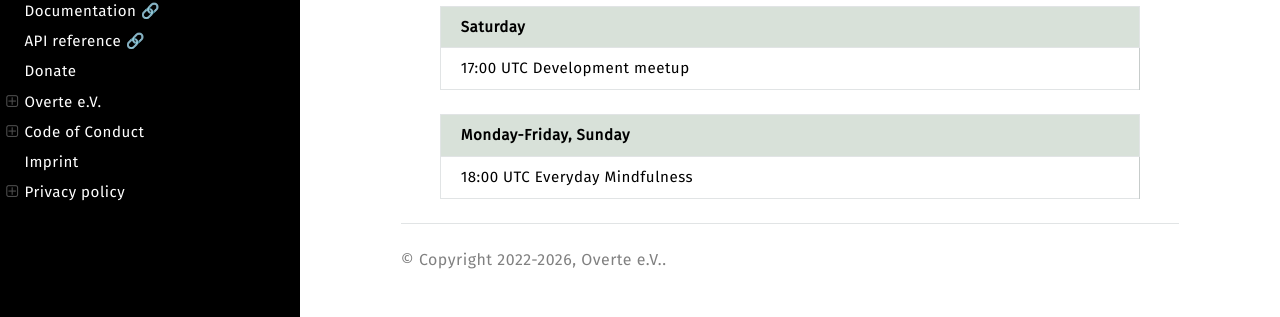
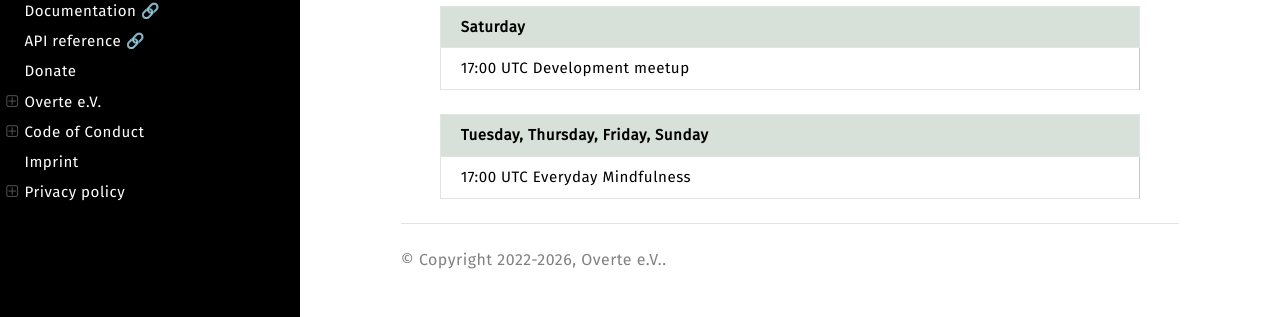
Before and after one commit to overte-org/overte-website-sphinx, a Sphinx documentation site: the page built from source/calendar.rst, in a window 1280 px wide. Shown: the part 420-737 px from the top of the page. Built offline with Sphinx 7.4.7 and the Read the Docs theme 3.1.0, drawn with Linux system fonts in a browser that asks for light colours.

Commit message:
Update schedule for Everyday Mindfulness sessions

```diff
--- a/source/calendar.rst
+++ b/source/calendar.rst
@@ -19,8 +19,8 @@ To convert to your local timezone, please ask your preferred search engine somet
 | 17:00 UTC  Development meetup |
 +-------------------------------+
 
-+---------------------------------+
-| Monday-Friday, Sunday           |
-+=================================+
-| 18:00 UTC  Everyday Mindfulness |
-+---------------------------------+
++-----------------------------------+
+| Tuesday, Thursday, Friday, Sunday |
++===================================+
+| 17:00 UTC  Everyday Mindfulness   |
++-----------------------------------+
```
